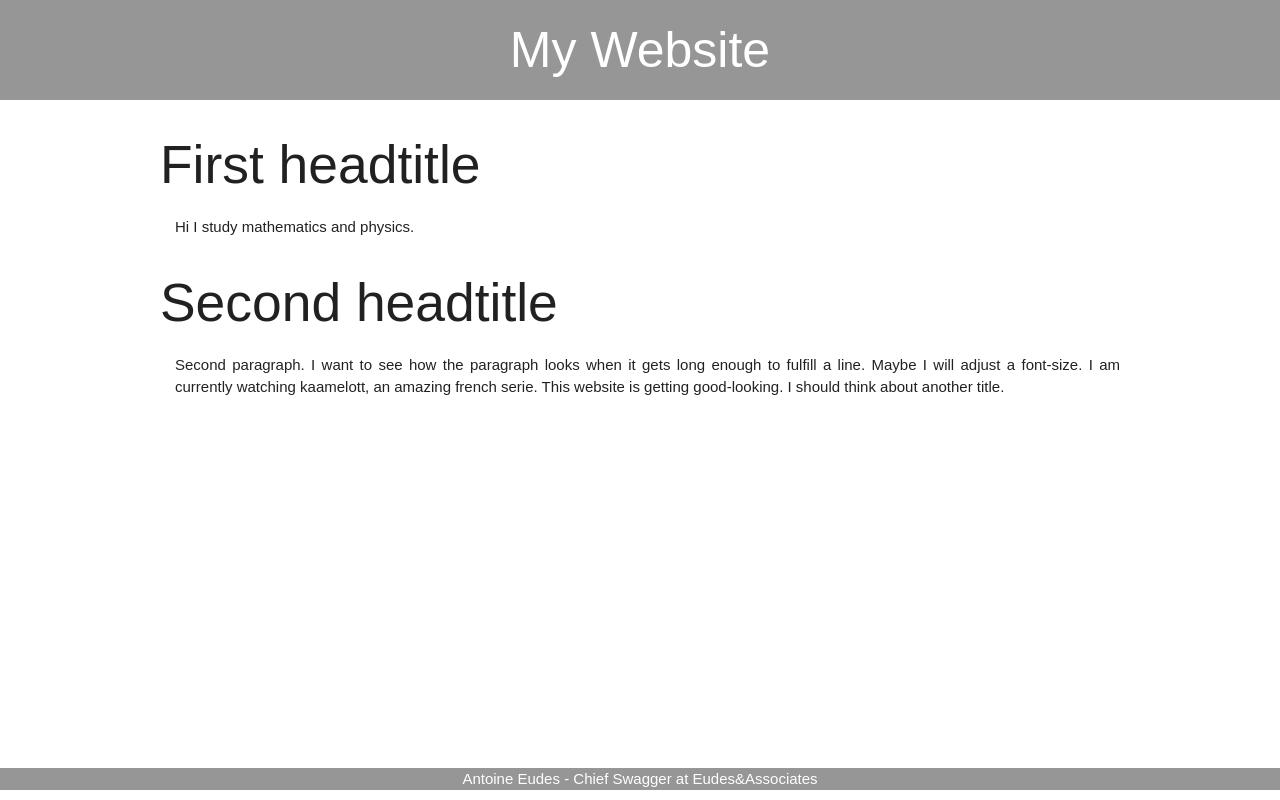
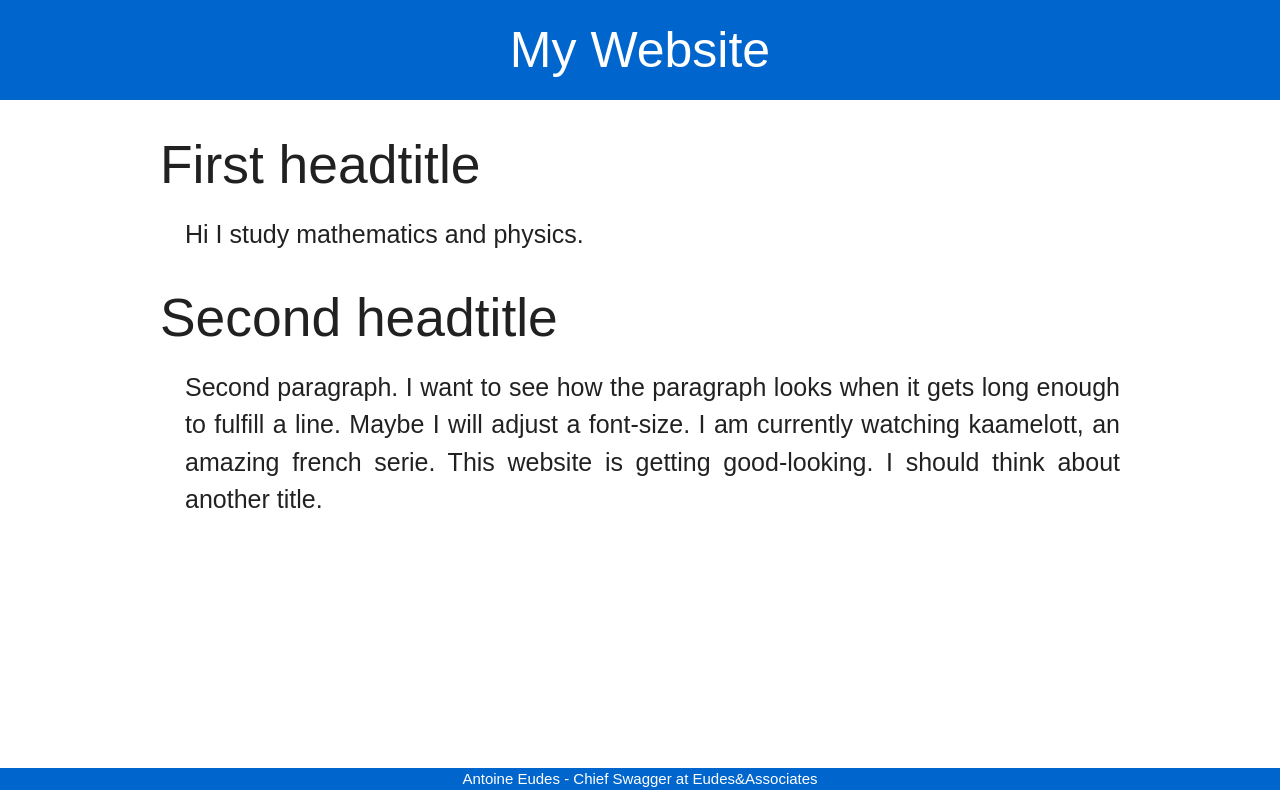
Before and after one commit to antoineeudes/blog, a PHP site: page / in a window 1280 px wide. Run offline with PHP 8.4, Linux system fonts and the light colour scheme; some libraries are stand-ins or nearby versions; some web fonts are replaced.

Commit message:
header and footer in blue

```diff
--- a/design.css
+++ b/design.css
@@ -1,6 +1,7 @@
 header {
 	margin-top: 0px;
-	background-color: rgb(150, 150, 150);
+	background-color: rgb(0, 102, 205);
+  color: white;
 	width: auto;
 	height: 100px;
 	line-height: 100px;
@@ -12,7 +13,7 @@ header {
   }
 
 footer {
-	background-color: rgb(150, 150, 150);
+	background-color: rgb(0, 102, 205);
   color: white;
   position: absolute;
   bottom: 0;
@@ -36,13 +37,13 @@ main {
 
 p {
   padding-left: 1em;
-	font-size: 15px;
+	font-size: 25px;
 	margin-top: 0px;
 	margin-bottom: 10px;
   }
 
 h2 {
-	font-size: 40px;
+	font-size: 50px;
   margin-left: auto;
   margin-right: auto;
 	margin-bottom: 10px;
```
